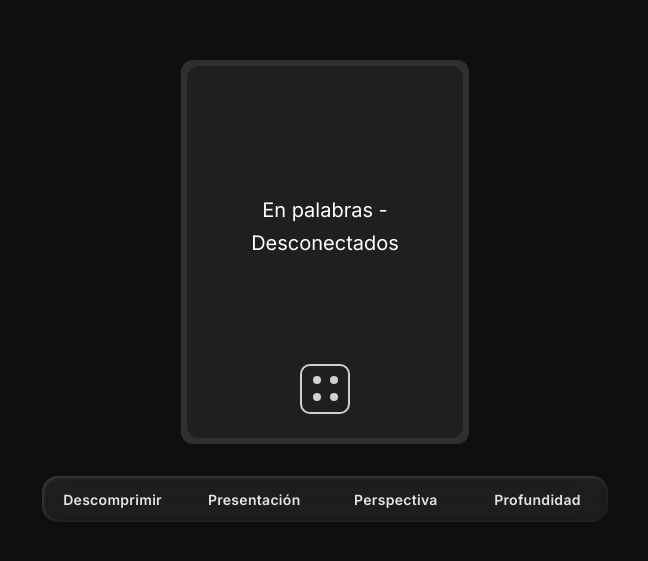
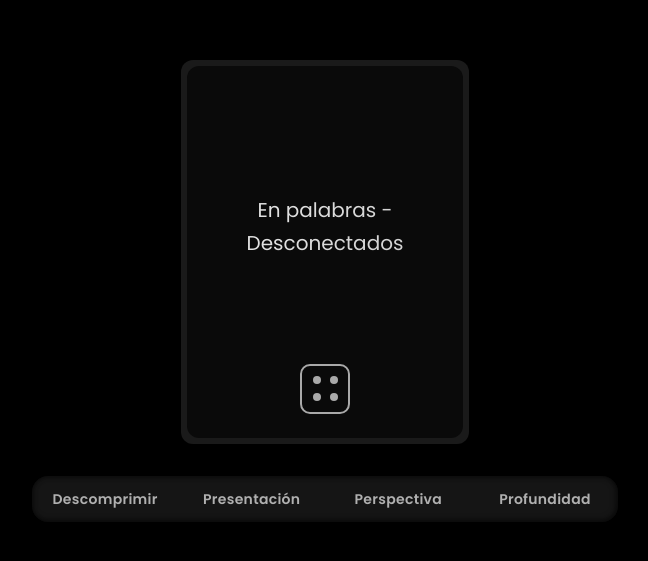
Before and after one commit to gabexe/desconectados, a plain HTML site: page index.html in a window 1280 px wide. Shown: the part 109-670 px from the top of the page, without its empty margins (315-963 px from the left). Drawn offline with nearby package versions, Linux system fonts and the light colour scheme.

Commit message:
Estilo: actualización de la fuente y colores

```diff
--- a/css/styles.css
+++ b/css/styles.css
@@ -1,10 +1,9 @@
-
-@import url('https://fonts.googleapis.com/css2?family=Inter:wght@400;600&display=swap');
+@import url('https://fonts.googleapis.com/css2?family=Poppins:wght@400;600&display=swap');
 
 body {
-    font-family: 'Inter', sans-serif;
-    background-color: #101010;
-    color: #d1d1d1;
+    font-family: 'Poppins', sans-serif;
+    background-color: #000000;
+    color: #a9a9a9;
     display: flex;
     flex-direction: column;
     align-items: center;
@@ -39,14 +38,13 @@ body {
 
 /* Estilos del nuevo grupo de radio de vidrio */
 .glass-radio-group {
-    --bg: rgba(255, 255, 255, 0.06);
-    --text: #e5e5e5;
+    --text: #b0b0b0;
     display: flex;
     position: relative;
-    background: var(--bg);
+    background: #151515;
     border-radius: 1rem;
     backdrop-filter: blur(12px);
-    box-shadow: inset 1px 1px 4px rgba(255, 255, 255, 0.2), inset -1px -1px 6px rgba(0, 0, 0, 0.3), 0 4px 12px rgba(0, 0, 0, 0.15);
+    box-shadow: inset 1px 1px 4px rgba(0, 0, 0, 0.3), inset -1px -1px 6px rgba(0, 0, 0, 0.7), 0 4px 12px rgba(0, 0, 0, 0.4);
     overflow: hidden;
     width: fit-content;
 }
@@ -128,7 +126,7 @@ body {
     width: 50px;
     height: 50px;
     background-color: transparent;
-    border: 2px solid #d1d1d1;
+    border: 2px solid #a9a9a9;
     border-radius: 10px;
     display: grid;
     grid-template-columns: repeat(2, 1fr);
@@ -148,7 +146,7 @@ body {
 .dot {
     width: 8px;
     height: 8px;
-    background-color: #d1d1d1;
+    background-color: #a9a9a9;
     border-radius: 50%;
 }
 
@@ -189,3 +187,20 @@ body {
         transform: translate(100%, 100%);
     }
 }
+
+#question-text {
+    background: linear-gradient(to right, #cfcfcf, #e6e6e6, #cfcfcf);
+    background-size: 200% auto;
+    -webkit-background-clip: text;
+    -webkit-text-fill-color: transparent;
+    animation: wave-gradient 2s linear infinite;
+}
+
+@keyframes wave-gradient {
+    0% {
+        background-position: 0% center;
+    }
+    100% {
+        background-position: -200% center;
+    }
+}
--- a/index.html
+++ b/index.html
@@ -7,13 +7,13 @@
     <script src="https://cdn.tailwindcss.com"></script>
     <link rel="stylesheet" href="css/styles.css">
 </head>
-<body class="bg-[#101010] text-[#d1d1d1]">
+<body class="bg-[#000000] text-[#d1d1d1]">
 
     <main id="main-container" class="w-full max-w-lg mx-auto flex flex-col items-center space-y-8">
         <!-- Contenedor de la carta -->
                 <div id="card-container" class="card-container h-[24rem] relative">
-            <div class="relative drop-shadow-xl w-full h-full overflow-hidden rounded-xl bg-[#2f2f2f]">
-                <div id="card-inner" class="absolute flex flex-col justify-between p-6 text-white z-[1] rounded-xl inset-1.5 bg-[#1f1f1f]">
+            <div class="relative drop-shadow-xl w-full h-full overflow-hidden rounded-xl bg-[#1a1a1a]">
+                <div id="card-inner" class="absolute flex flex-col justify-between p-6 text-white z-[1] rounded-xl inset-1.5 bg-[#0a0a0a]">
                     <!-- La pregunta se ha movido para que ocupe el espacio y se centre -->
                     <p id="question-text" class="flex items-center justify-center flex-grow text-xl font-medium leading-relaxed text-center">
                         En palabras  Desconectados
```
